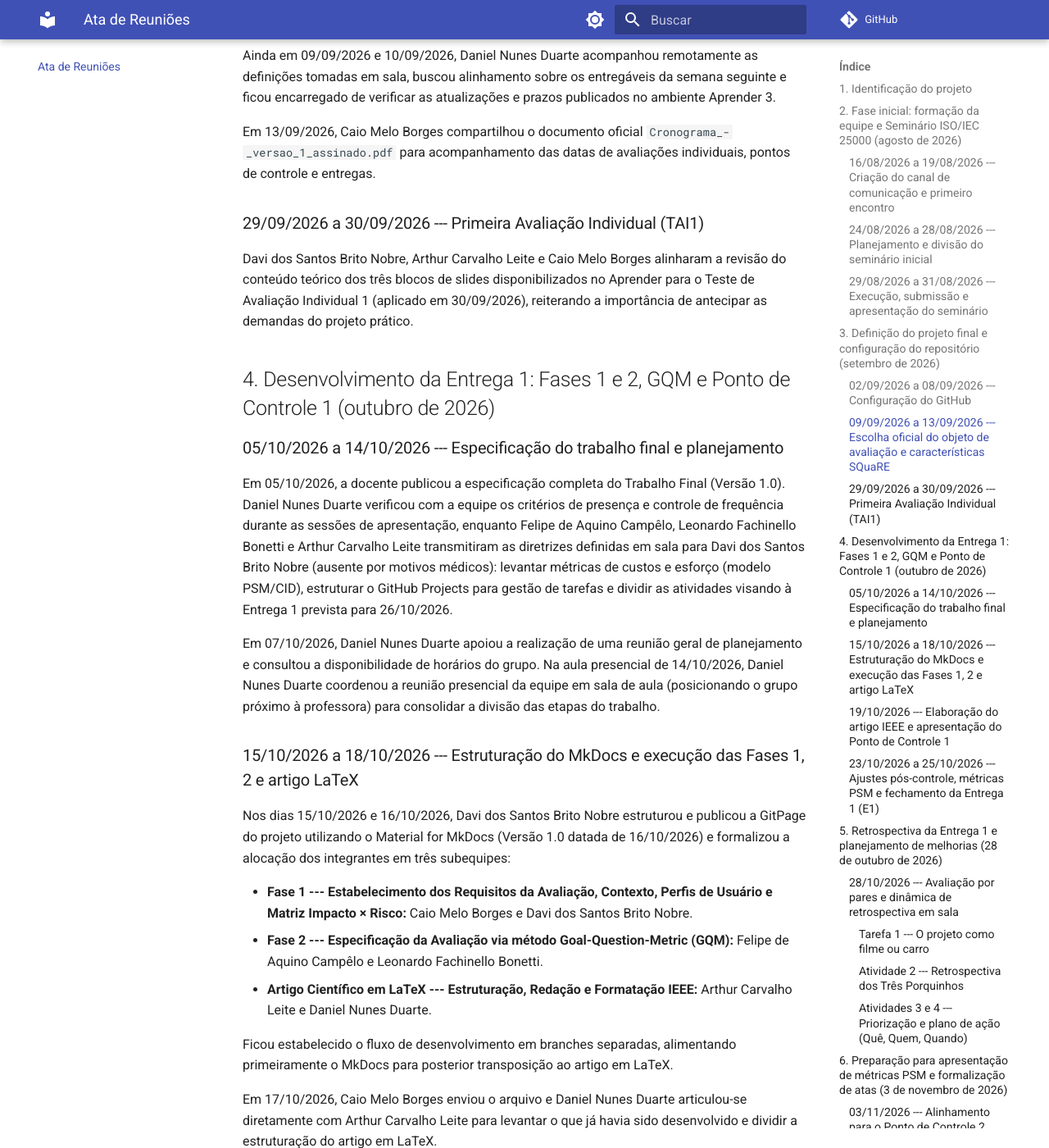
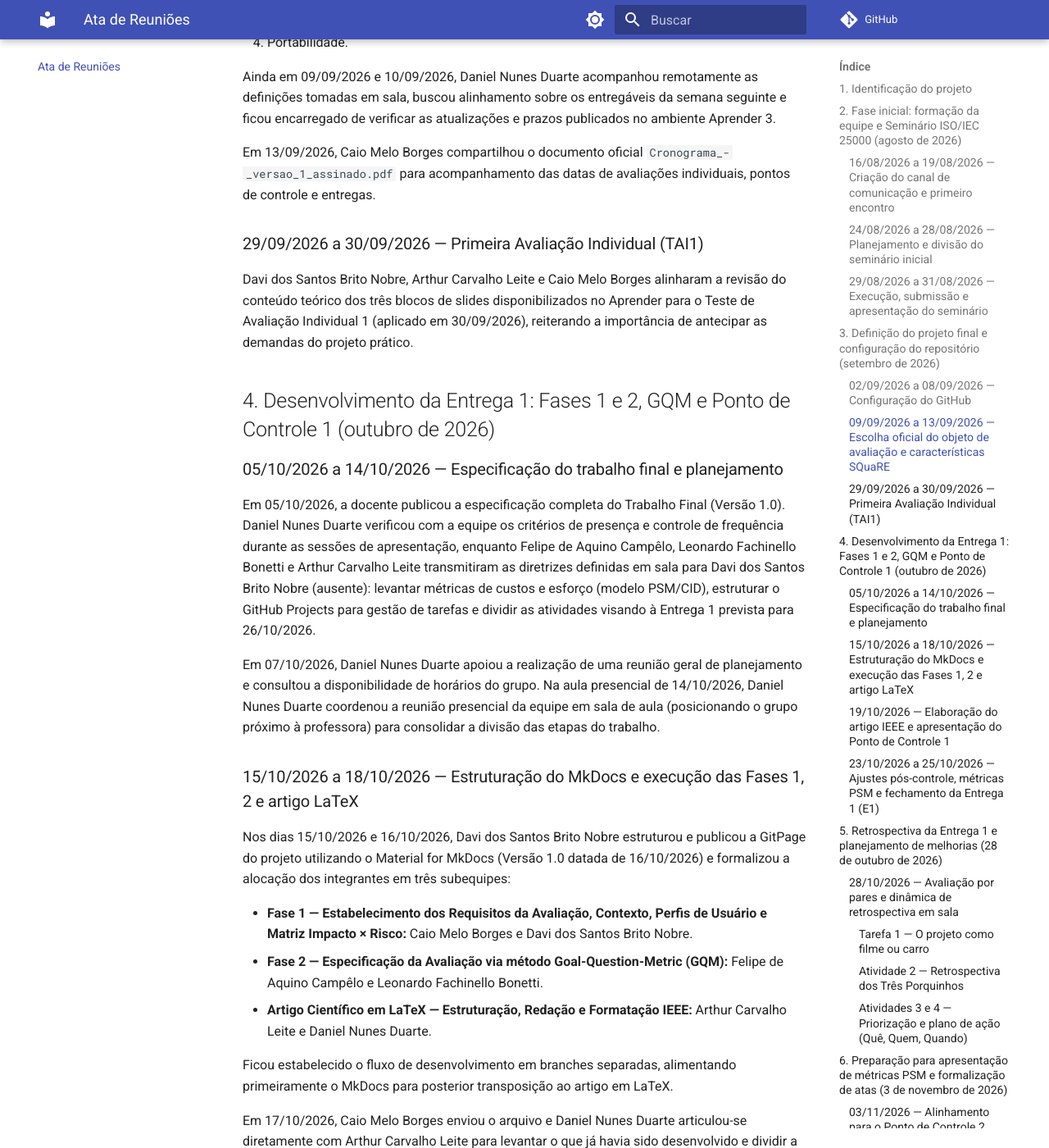
Before and after one commit to FCTE-Qualidade-de-Software-1/2026-2_T02_ADELE_GOLDSTINE, an MkDocs documentation site: the page built from docs/ata-reunioes.md, in a window 1280 px wide and 1400 px high, scrolled down 3212 px. Shown: the whole window at 82% size. Built offline with MkDocs 1.6.1 and Material for MkDocs 9.7.7, drawn with Linux system fonts in a browser that asks for light colours; comment, search, counter and statistics services are not loaded; some of the changed text lies outside the part shown.

Commit message:
[D13] Corrige a formatação e dados da ata de reuniões
Troca as marcações do pandoc que o MkDocs não interpreta (barras no fim
da linha, "---" e "--") por quebras de linha e travessões. Corrige o
responsável pela revisão de PRs na retrospectiva (Leonardo, conforme o
PDF), a descrição do PR #4 e o registro do seu merge, que não teve
aprovação formal no GitHub, e retira o motivo da ausência de Davi.

```diff
--- a/docs/ata-reunioes.md
+++ b/docs/ata-reunioes.md
@@ -1,11 +1,11 @@
 # Ata de Reuniões e Comunicação do Projeto
 
-**Universidade de Brasília (UnB)**\
-**Faculdade de Ciências e Tecnologias em Engenharia (FCTE)**\
-**Disciplina:** FGA0315 -- Qualidade de Software 1 (Turma T02 -- 2026.2)
+**Universidade de Brasília (UnB)**<br>
+**Faculdade de Ciências e Tecnologias em Engenharia (FCTE)**<br>
+**Disciplina:** FGA0315 – Qualidade de Software 1 (Turma T02 – 2026.2)
 
 **Histórico cronológico de deliberações, divisão de tarefas e gestão do
-projeto**\
+projeto**<br>
 *Agosto a novembro de 2026*
 
 ------------------------------------------------------------------------
@@ -15,8 +15,8 @@
 | Item | Descrição |
 | ---- | --------- |
 | **Título do Projeto** | Avaliação da Qualidade do SIGAA/UnB na Perspectiva do Estudante de Graduação |
-| **Equipe e Turma** | Equipe Adele Goldstine --- Turma T02 (Semestre 2026.2) |
-| **Disciplina e Docente** | FGA0315 -- Qualidade de Software 1 --- Profa. Cristiane Soares Ramos |
+| **Equipe e Turma** | Equipe Adele Goldstine — Turma T02 (Semestre 2026.2) |
+| **Disciplina e Docente** | FGA0315 – Qualidade de Software 1 — Profa. Cristiane Soares Ramos |
 | **Repositório Oficial** | [2026-2_T02_ADELE_GOLDSTINE](https://github.com/FCTE-Qualidade-de-Software-1/2026-2_T02_ADELE_GOLDSTINE) |
 | **Integrantes da Equipe** | Arthur Carvalho Leite, Caio Melo Borges, Daniel Nunes Duarte, Davi dos Santos Brito Nobre, Felipe de Aquino Campêlo e Leonardo Fachinello Bonetti |
 
@@ -24,7 +24,7 @@
 
 ## 2. Fase inicial: formação da equipe e Seminário ISO/IEC 25000 (agosto de 2026)
 
-### 16/08/2026 a 19/08/2026 --- Criação do canal de comunicação e primeiro encontro
+### 16/08/2026 a 19/08/2026 — Criação do canal de comunicação e primeiro encontro
 
 Arthur Carvalho Leite criou o grupo de comunicação oficial da equipe no
 WhatsApp (**"ADELE GOLDSTINE-Qualidades"**) em 16/08/2026, com ingresso
@@ -32,7 +32,7 @@
 presentes em sala de aula realizaram o primeiro encontro presencial para
 alinhamento inicial da equipe.
 
-### 24/08/2026 a 28/08/2026 --- Planejamento e divisão do seminário inicial
+### 24/08/2026 a 28/08/2026 — Planejamento e divisão do seminário inicial
 
 Na aula de 24/08/2026, Daniel Nunes Duarte propôs que a equipe
 realizasse a apresentação na segunda-feira seguinte (31/08/2026),
@@ -55,7 +55,7 @@
     Borges, Arthur Carvalho Leite e Daniel Nunes Duarte (apoio na edição
     dos slides e revisão).
 
-### 29/08/2026 a 31/08/2026 --- Execução, submissão e apresentação do seminário
+### 29/08/2026 a 31/08/2026 — Execução, submissão e apresentação do seminário
 
 **29/08/2026:** Davi dos Santos Brito Nobre acompanhou o andamento do
 documento e esclareceu que deveria ser adotada a versão específica da
@@ -91,7 +91,7 @@
 
 ## 3. Definição do projeto final e configuração do repositório (setembro de 2026)
 
-### 02/09/2026 a 08/09/2026 --- Configuração do GitHub
+### 02/09/2026 a 08/09/2026 — Configuração do GitHub
 
 Em 02/09/2026, Caio Melo Borges contatou a professora via Microsoft
 Teams sobre o reenvio dos slides revisados, sendo informado de que a
@@ -103,11 +103,11 @@
 Carvalho Leite retomaram a proposta de avaliar fluxos do SIGAA.
 
 Em 08/09/2026, após receber permissões administrativas, Davi dos Santos
-Brito Nobre coletou as contas do GitHub dos demais integrantes ---
+Brito Nobre coletou as contas do GitHub dos demais integrantes —
 incluindo a confirmação de Daniel Nunes Duarte, Arthur Carvalho Leite e
-Felipe de Aquino Campêlo --- e enviou os convites de acesso.
+Felipe de Aquino Campêlo — e enviou os convites de acesso.
 
-### 09/09/2026 a 13/09/2026 --- Escolha oficial do objeto de avaliação e características SQuaRE
+### 09/09/2026 a 13/09/2026 — Escolha oficial do objeto de avaliação e características SQuaRE
 
 Na aula de 09/09/2026, destinada à aprovação das propostas de projeto
 final, a equipe definiu oficialmente o **SIGAA/UnB (Portal do Discente
@@ -133,7 +133,7 @@
 `Cronograma_-_versao_1_assinado.pdf` para acompanhamento das datas de
 avaliações individuais, pontos de controle e entregas.
 
-### 29/09/2026 a 30/09/2026 --- Primeira Avaliação Individual (TAI1)
+### 29/09/2026 a 30/09/2026 — Primeira Avaliação Individual (TAI1)
 
 Davi dos Santos Brito Nobre, Arthur Carvalho Leite e Caio Melo Borges
 alinharam a revisão do conteúdo teórico dos três blocos de slides
@@ -143,14 +143,14 @@
 
 ## 4. Desenvolvimento da Entrega 1: Fases 1 e 2, GQM e Ponto de Controle 1 (outubro de 2026)
 
-### 05/10/2026 a 14/10/2026 --- Especificação do trabalho final e planejamento
+### 05/10/2026 a 14/10/2026 — Especificação do trabalho final e planejamento
 
 Em 05/10/2026, a docente publicou a especificação completa do Trabalho
 Final (Versão 1.0). Daniel Nunes Duarte verificou com a equipe os
 critérios de presença e controle de frequência durante as sessões de
 apresentação, enquanto Felipe de Aquino Campêlo, Leonardo Fachinello
 Bonetti e Arthur Carvalho Leite transmitiram as diretrizes definidas em
-sala para Davi dos Santos Brito Nobre (ausente por motivos médicos):
+sala para Davi dos Santos Brito Nobre (ausente):
 levantar métricas de custos e esforço (modelo PSM/CID), estruturar o
 GitHub Projects para gestão de tarefas e dividir as atividades visando à
 Entrega 1 prevista para 26/10/2026.
@@ -161,20 +161,20 @@
 reunião presencial da equipe em sala de aula (posicionando o grupo
 próximo à professora) para consolidar a divisão das etapas do trabalho.
 
-### 15/10/2026 a 18/10/2026 --- Estruturação do MkDocs e execução das Fases 1, 2 e artigo LaTeX
+### 15/10/2026 a 18/10/2026 — Estruturação do MkDocs e execução das Fases 1, 2 e artigo LaTeX
 
 Nos dias 15/10/2026 e 16/10/2026, Davi dos Santos Brito Nobre estruturou
 e publicou a GitPage do projeto utilizando o Material for MkDocs (Versão
 1.0 datada de 16/10/2026) e formalizou a alocação dos integrantes em
 três subequipes:
 
--   **Fase 1 --- Estabelecimento dos Requisitos da Avaliação, Contexto,
+-   **Fase 1 — Estabelecimento dos Requisitos da Avaliação, Contexto,
     Perfis de Usuário e Matriz Impacto × Risco:** Caio Melo Borges e
     Davi dos Santos Brito Nobre.
--   **Fase 2 --- Especificação da Avaliação via método
+-   **Fase 2 — Especificação da Avaliação via método
     Goal-Question-Metric (GQM):** Felipe de Aquino Campêlo e Leonardo
     Fachinello Bonetti.
--   **Artigo Científico em LaTeX --- Estruturação, Redação e Formatação
+-   **Artigo Científico em LaTeX — Estruturação, Redação e Formatação
     IEEE:** Arthur Carvalho Leite e Daniel Nunes Duarte.
 
 Ficou estabelecido o fluxo de desenvolvimento em branches separadas,
@@ -194,7 +194,7 @@
 Leonardo Fachinello Bonetti finalizaram a Fase 2 e integraram-na à
 branch `main`.
 
-### 19/10/2026 --- Elaboração do artigo IEEE e apresentação do Ponto de Controle 1
+### 19/10/2026 — Elaboração do artigo IEEE e apresentação do Ponto de Controle 1
 
 **09h30 às 09h40:** Arthur Carvalho Leite informou a conclusão da
 primeira versão do artigo no Overleaf (elaborada em conjunto pela frente
@@ -210,7 +210,7 @@
 a apresentação no Canva a partir da documentação do repositório e
 conduziram a defesa perante a professora.
 
-**11h04 --- Registro de feedbacks do Ponto de Controle 1:** Leonardo
+**11h04 — Registro de feedbacks do Ponto de Controle 1:** Leonardo
 Fachinello Bonetti registrou por escrito no grupo todas as correções
 exigidas pela Profa. Cristiane Soares Ramos (complementadas por gravação
 de áudio de Davi dos Santos Brito Nobre):
@@ -265,25 +265,25 @@
 
 ## 5. Retrospectiva da Entrega 1 e planejamento de melhorias (28 de outubro de 2026)
 
-### 28/10/2026 --- Avaliação por pares e dinâmica de retrospectiva em sala
+### 28/10/2026 — Avaliação por pares e dinâmica de retrospectiva em sala
 
 Caio Melo Borges lembrou os integrantes de responderem à autoavaliação e
 à avaliação por pares na plataforma TEAMMATES (link enviado ao e-mail
 institucional com prazo até sexta-feira, 30/10/2026).
 
-Em sala de aula, os integrantes presentes --- Caio Melo Borges
+Em sala de aula, os integrantes presentes — Caio Melo Borges
 (Relator), Felipe de Aquino Campêlo (Facilitador) e Leonardo Fachinello
-Bonetti --- conduziram a retrospectiva da Entrega 1 e preencheram o
+Bonetti — conduziram a retrospectiva da Entrega 1 e preencheram o
 documento oficial `T01 T02 - E1 RETROSPECTIVA 4.pdf`.
 
-#### Tarefa 1 --- O projeto como filme ou carro
+#### Tarefa 1 — O projeto como filme ou carro
 
 A equipe associou a Entrega 1 a um **Renault Kwid**, justificando que:
 "não é o carro dos sonhos, mas é econômico, confiável e cumpre muito bem
 a sua função. Assim foi a Entrega 1: sem sobras de tempo ou recursos,
 mas entregou o que foi pedido".
 
-#### Atividade 2 --- Retrospectiva dos Três Porquinhos
+#### Atividade 2 — Retrospectiva dos Três Porquinhos
 
 -   **Casa de Palha (o que colocou em risco):** A gestão de horário do
     grupo foi o principal gargalo, ocasionando acúmulo de tarefas
@@ -296,13 +296,13 @@
     Organização e clareza na distribuição das tarefas desde o início da
     etapa.
 
-#### Atividades 3 e 4 --- Priorização e plano de ação (Quê, Quem, Quando)
+#### Atividades 3 e 4 — Priorização e plano de ação (Quê, Quem, Quando)
 
-Na votação da equipe, foram priorizados os tópicos **C1 -- Gestão de
-horário e acúmulo de tarefas perto do prazo** (3 votos --- corrigir) e
-**C2 -- Domínio de cada membro sobre a própria área com apoio às
-demais** (3 votos --- aperfeiçoar). C3 (distribuição clara de tarefas
---- 2 votos) e C4 (falta de issues e marcos --- 1 voto) não foram
+Na votação da equipe, foram priorizados os tópicos **C1 – Gestão de
+horário e acúmulo de tarefas perto do prazo** (3 votos — corrigir) e
+**C2 – Domínio de cada membro sobre a própria área com apoio às
+demais** (3 votos — aperfeiçoar). C3 (distribuição clara de tarefas
+— 2 votos) e C4 (falta de issues e marcos — 1 voto) não foram
 priorizados.
 
 Foram estabelecidas quatro ações práticas monitoradas por métricas PSM
@@ -310,12 +310,12 @@
 
 | Código / tópico priorizado | Ação definida | Responsável | Métrica de controle (PSM) |
 | -------------------------- | ------------- | ----------- | ------------------------- |
-| **C1 -- Gestão de horário** | Cronograma com prazos internos por artefato, uma issue por artefato no marco E2 e status rápido toda semana em aula. | Caio Melo Borges | **I1:** ≥ 80% concluído a uma semana da entrega; **I2:** desvio do burndown ≤ 10%. |
-| **C1 -- Gestão de horário** | Registrar as horas de cada sessão de trabalho na planilha `gestao/esforco.csv`. | Felipe de Aquino Campêlo | **I3:** participação de cada membro entre 10% e 40% do esforço total. |
-| **C2 -- Domínio das áreas** | Iniciar a pesquisa de cada área na primeira semana da etapa e publicar um resumo curto no repositório. | Caio Melo Borges | **I1:** resumos concluídos / previstos ao fim da primeira semana. |
-| **C2 -- Domínio das áreas** | Manter o apoio entre áreas: todo Pull Request (PR) revisado por outro membro antes do merge. | Felipe de Aquino Campêlo | **I5:** percentual de retrabalho; **I4:** tempo de ciclo ≤ 5 dias. |
+| **C1 – Gestão de horário** | Cronograma com prazos internos por artefato, uma issue por artefato no marco E2 e status rápido toda semana em aula. | Caio Melo Borges | **I1:** ≥ 80% concluído a uma semana da entrega; **I2:** desvio do burndown ≤ 10%. |
+| **C1 – Gestão de horário** | Registrar as horas de cada sessão de trabalho na planilha `gestao/esforco.csv`. | Felipe de Aquino Campêlo | **I3:** participação de cada membro entre 10% e 40% do esforço total. |
+| **C2 – Domínio das áreas** | Iniciar a pesquisa de cada área na primeira semana da etapa e publicar um resumo curto no repositório. | Caio Melo Borges | **I1:** resumos concluídos / previstos ao fim da primeira semana. |
+| **C2 – Domínio das áreas** | Manter o apoio entre áreas: todo Pull Request (PR) revisado por outro membro antes do merge. | Leonardo Fachinello Bonetti | **I5:** percentual de retrabalho; **I4:** tempo de ciclo ≤ 5 dias. |
 
-*Fonte: Adaptado de Retrospectiva da Entrega 1 -- Equipe Adele Goldstine
+*Fonte: Adaptado de Retrospectiva da Entrega 1 – Equipe Adele Goldstine
 (2026).*
 
 Às 11h02 de 28/10/2026, Caio Melo Borges enviou o PDF da retrospectiva
@@ -325,11 +325,11 @@
 
 ## 6. Preparação para apresentação de métricas PSM e formalização de atas (3 de novembro de 2026)
 
-### 03/11/2026 --- Alinhamento para o Ponto de Controle 2 (métricas PSM) e documentação de decisões
+### 03/11/2026 — Alinhamento para o Ponto de Controle 2 (métricas PSM) e documentação de decisões
 
 Às 10h25, Caio Melo Borges comunicou à equipe a necessidade de
 preparação para a atividade do dia seguinte (04/11/2026):
-**"Apresentações das métricas de gestão de projetos (PSM) -- equipes
+**"Apresentações das métricas de gestão de projetos (PSM) – equipes
 sorteadas"**, informando que revisaria o PR da tabela de horas e esforço
 para refinar os indicadores.
 
```
Also changed, not shown: other parts of docs/ata-reunioes.md (+8 -7 lines).
